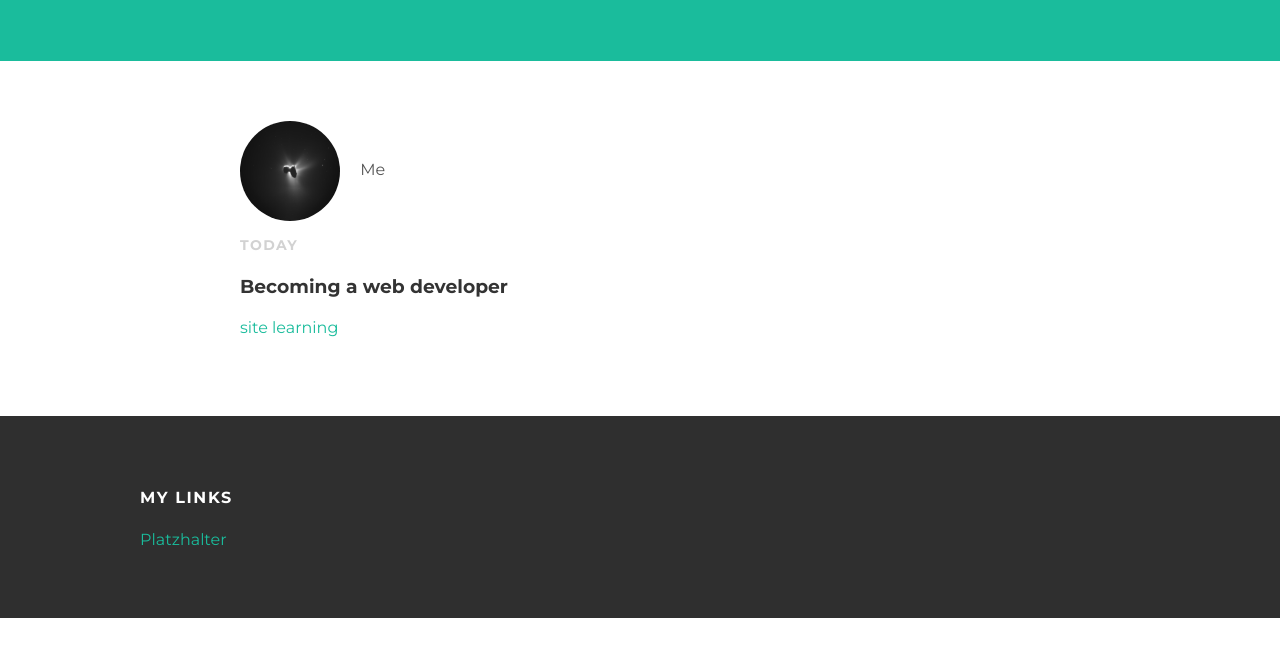
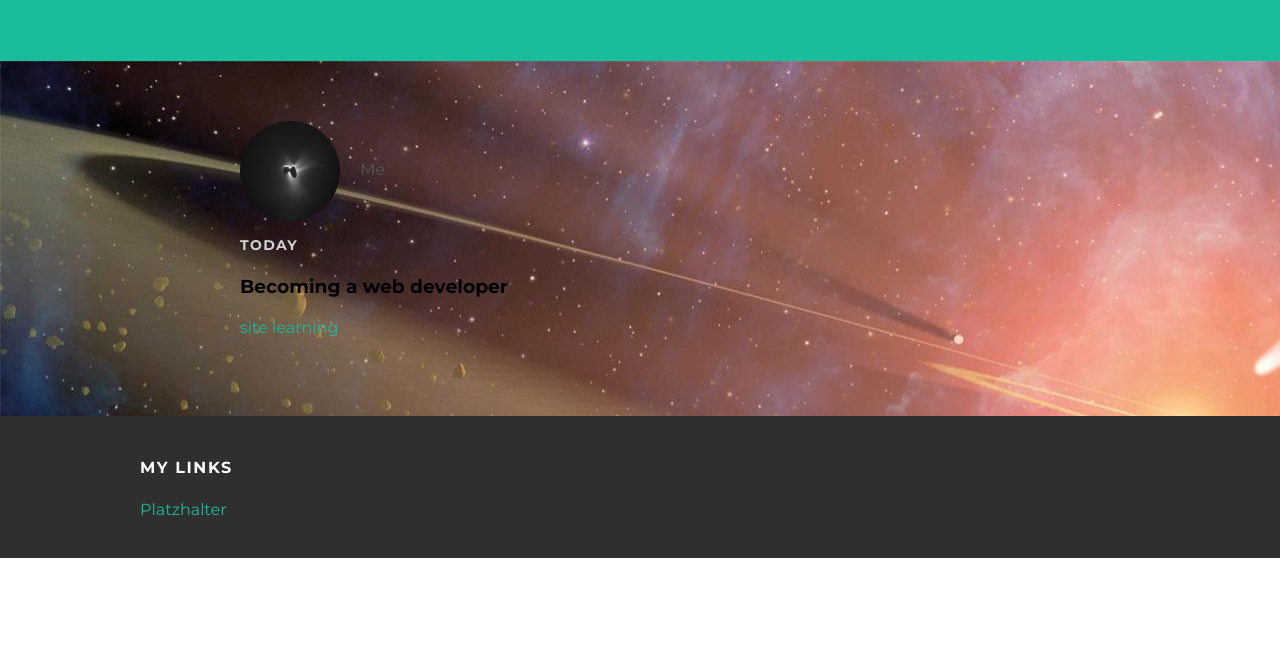
Before and after one commit to RomanLeonB/RomanLeonB.github.io, a plain HTML site: page index.html in a window 1280 px wide. Shown: the part 89-746 px from the top of the page. Drawn offline with Linux system fonts and the light colour scheme.

Commit message:
Hintergrundbild Content

```diff
--- a/styles.css
+++ b/styles.css
@@ -53,7 +53,7 @@ margin: 0 auto;
 
 #footer{
 background-color: #2f2f2f;
-padding: 50px 0;
+padding: 20px 0;
 }
 
 .column{
@@ -112,11 +112,15 @@ letter-spacing: 0.1em;
 }
 
 h1,h2,h3,h4{
-color: #333;
+color: black;
 }
 
 p{
 line-height: 1.5;
+}
+
+.post-container{
+background-image: url(Wissenschaft-junges-Sonnensystem_xl.jpg);
 }
 
 .post-container:nth-child(even)
```
Also changed, not shown: about.html (+2 -5 lines), index.html (+4 -6 lines), Wissenschaft-junges-Sonnensystem_xl.jpg (added).
